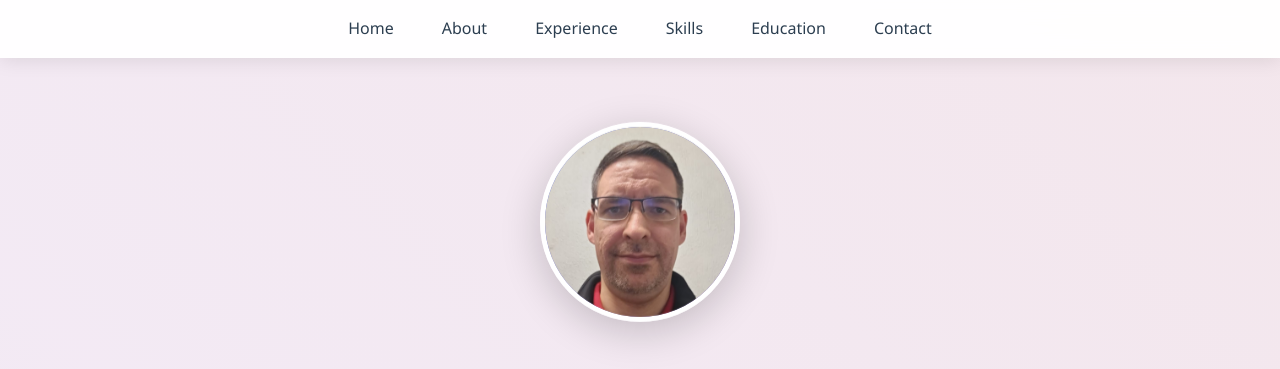
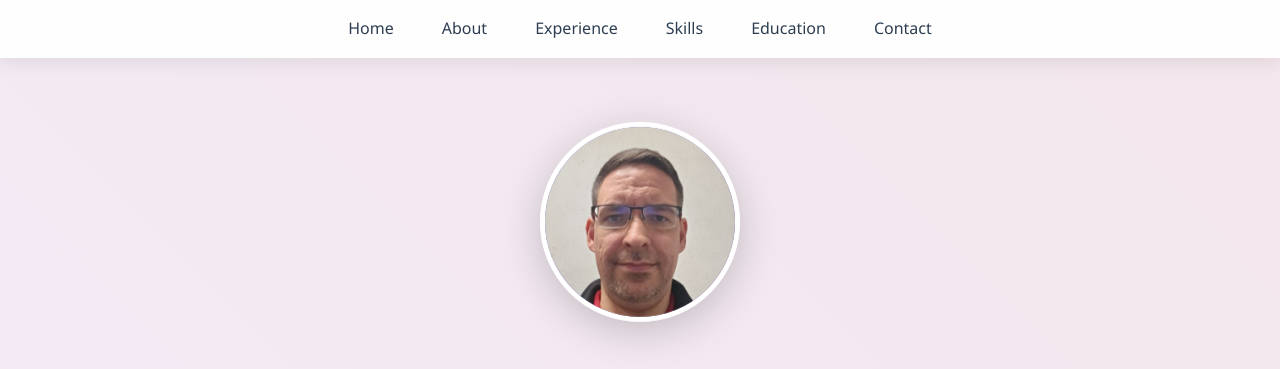
Before and after one commit to Pablinki/pablinki.github.io, a plain HTML site: page index.html in a window 1280 px wide. Shown: the top 369 px of the page. Drawn offline with Linux system fonts and the light colour scheme.

Commit message:
Update index.html

```diff
--- a/index.html
+++ b/index.html
@@ -157,7 +157,7 @@
             animation: float 3s ease-in-out infinite;
             background: var(--gradient-1);
             object-fit: cover;
-            object-position: center 30%;
+            object-position: center 25%;
         }
 
         @keyframes float {
```
